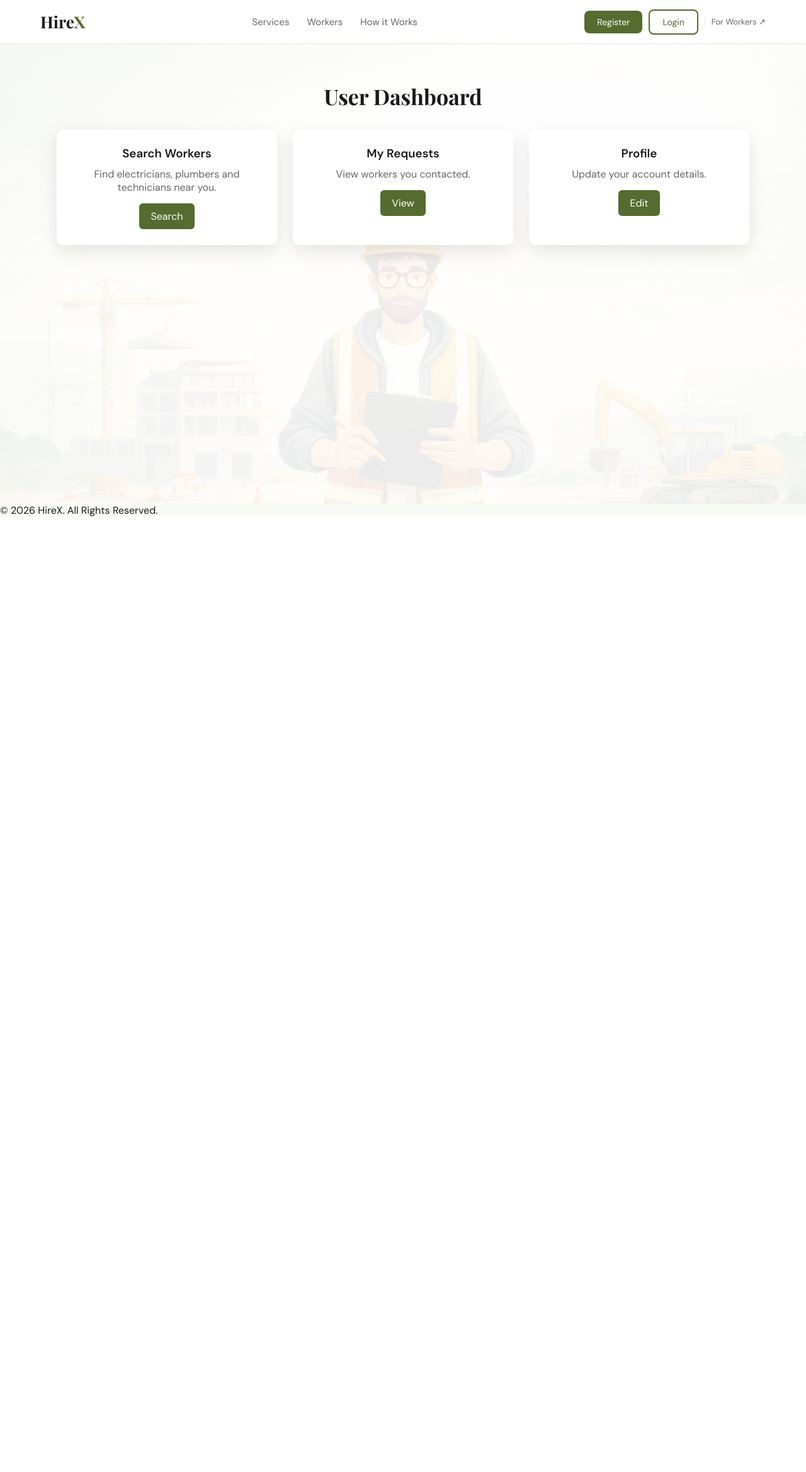
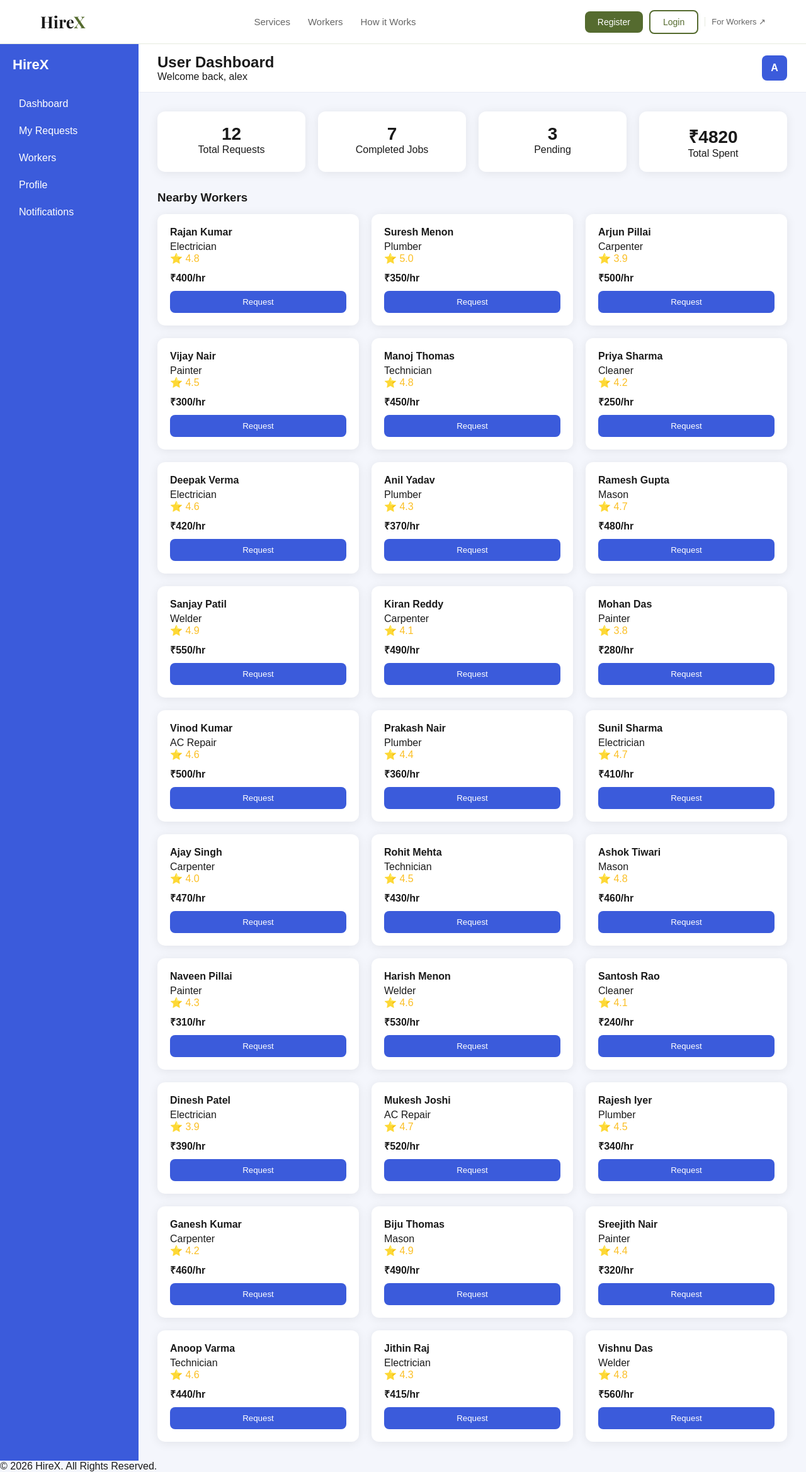
Before and after one commit to sajeerrr/Project-Hirex, a PHP site: page /user/dashboard.php in a window 1280 px wide. Shown: the whole page at 63% size. Before the commit the page ends 820 px from the top, so only its background shows below. Run offline with PHP 8.4, Linux system fonts and the light colour scheme; a user stored in the database is signed in.

Commit message:
user-dashboard setup

```diff
--- /dev/null
+++ b/assets/css/user-dashboard.css
@@ -0,0 +1,142 @@
+body{
+font-family:'Plus Jakarta Sans',sans-serif;
+background:#f4f6fc;
+margin:0;
+}
+
+/* LAYOUT */
+
+.dashboard-layout{
+display:flex;
+min-height:100vh;
+}
+
+/* SIDEBAR */
+
+.sidebar{
+width:220px;
+background:#3B5BDB;
+color:white;
+padding:20px;
+}
+
+.sidebar-logo{
+font-size:22px;
+font-weight:700;
+margin-bottom:30px;
+}
+
+.sidebar-nav a{
+display:block;
+padding:10px;
+color:white;
+text-decoration:none;
+border-radius:6px;
+margin-bottom:5px;
+}
+
+.sidebar-nav a:hover{
+background:rgba(255,255,255,0.2);
+}
+
+/* MAIN */
+
+.main{
+flex:1;
+}
+
+/* TOPBAR */
+
+.topbar{
+background:white;
+padding:15px 30px;
+display:flex;
+justify-content:space-between;
+align-items:center;
+border-bottom:1px solid #e8ebf4;
+}
+
+.avatar{
+width:40px;
+height:40px;
+background:#3B5BDB;
+color:white;
+display:flex;
+align-items:center;
+justify-content:center;
+border-radius:8px;
+font-weight:700;
+}
+
+/* BODY */
+
+.page-body{
+padding:30px;
+}
+
+/* STATS */
+
+.stat-grid{
+display:grid;
+grid-template-columns:repeat(4,1fr);
+gap:20px;
+margin-bottom:30px;
+}
+
+.stat-card{
+background:white;
+padding:20px;
+border-radius:12px;
+box-shadow:0 2px 16px rgba(0,0,0,0.08);
+text-align:center;
+}
+
+.stat-card h3{
+font-size:28px;
+}
+
+/* WORKERS */
+
+.section-title{
+margin-bottom:15px;
+}
+
+.workers-grid{
+display:grid;
+grid-template-columns:repeat(3,1fr);
+gap:20px;
+}
+
+.worker-card{
+background:white;
+padding:20px;
+border-radius:12px;
+box-shadow:0 2px 16px rgba(0,0,0,0.08);
+}
+
+.worker-card h4{
+margin-bottom:5px;
+}
+
+.rating{
+color:#FBBF24;
+}
+
+.rate{
+margin:10px 0;
+font-weight:600;
+}
+
+.hire-btn{
+width:100%;
+padding:10px;
+background:#3B5BDB;
+color:white;
+border:none;
+border-radius:8px;
+cursor:pointer;
+}
+
+.hire-btn:hover{
+background:#2f4ac7;
+}
--- a/includes/header.php
+++ b/includes/header.php
@@ -8,6 +8,7 @@
 <title>HireX - Find Skilled Workers</title>
 
 <link rel="stylesheet" href="/hirex/assets/css/styles.css">
+<link rel="stylesheet" href="/hirex/assets/css/user-dashboard.css">
 
 <link href="https://fonts.googleapis.com/css2?family=Playfair+Display:wght@700&family=DM+Sans:wght@400;500;600&display=swap" rel="stylesheet">
 
--- a/user/dashboard.php
+++ b/user/dashboard.php
@@ -1,43 +1,148 @@
 <?php
-include("../includes/header.php");
 session_start();
 
 if(!isset($_SESSION['role']) || $_SESSION['role'] != 'user'){
-header("Location:../login.php");
-exit;
+    header("Location:../login.php");
+    exit;
 }
+
+include("../includes/header.php");
+
+$userName = $_SESSION['name'] ?? 'User';
+$userInitial = strtoupper(substr($userName,0,1));
 ?>
 
-<section class="dashboard-section">
+<link rel="stylesheet" href="../assets/css/user-dashboard.css">
 
-<div class="dashboard-container">
+<div class="dashboard-layout">
 
-<h2 class="dashboard-title">User Dashboard</h2>
+<!-- SIDEBAR -->
 
-<div class="dashboard-grid">
+<aside class="sidebar">
 
-<div class="dashboard-card">
-<h3>Search Workers</h3>
-<p>Find electricians, plumbers and technicians near you.</p>
-<a href="../index.php" class="dashboard-btn">Search</a>
+<div class="sidebar-logo">Hire<span>X</span></div>
+
+<nav class="sidebar-nav">
+
+<a href="#" class="nav-item active">Dashboard</a>
+<a href="#">My Requests</a>
+<a href="#">Workers</a>
+<a href="#">Profile</a>
+<a href="#">Notifications</a>
+
+</nav>
+
+</aside>
+
+<!-- MAIN CONTENT -->
+
+<div class="main">
+
+<header class="topbar">
+
+<div>
+<h2>User Dashboard</h2>
+<p>Welcome back, <?php echo $userName; ?></p>
 </div>
 
-<div class="dashboard-card">
-<h3>My Requests</h3>
-<p>View workers you contacted.</p>
-<a href="#" class="dashboard-btn">View</a>
+<div class="avatar">
+<?php echo $userInitial; ?>
 </div>
 
-<div class="dashboard-card">
-<h3>Profile</h3>
-<p>Update your account details.</p>
-<a href="#" class="dashboard-btn">Edit</a>
+</header>
+
+<div class="page-body">
+
+<div class="stat-grid">
+
+<div class="stat-card">
+<h3>12</h3>
+<p>Total Requests</p>
+</div>
+
+<div class="stat-card">
+<h3>7</h3>
+<p>Completed Jobs</p>
+</div>
+
+<div class="stat-card">
+<h3>3</h3>
+<p>Pending</p>
+</div>
+
+<div class="stat-card">
+<h3>₹4820</h3>
+<p>Total Spent</p>
+</div>
+
+</div>
+
+<!-- WORKERS -->
+
+<h3 class="section-title">Nearby Workers</h3>
+
+<div class="workers-grid">
+
+<?php
+
+$workers = [
+    ["Rajan Kumar",    "Electrician", "4.8", "₹400/hr"],
+    ["Suresh Menon",   "Plumber",     "5.0", "₹350/hr"],
+    ["Arjun Pillai",   "Carpenter",   "3.9", "₹500/hr"],
+    ["Vijay Nair",     "Painter",     "4.5", "₹300/hr"],
+    ["Manoj Thomas",   "Technician",  "4.8", "₹450/hr"],
+    ["Priya Sharma",   "Cleaner",     "4.2", "₹250/hr"],
+    ["Deepak Verma",   "Electrician", "4.6", "₹420/hr"],
+    ["Anil Yadav",     "Plumber",     "4.3", "₹370/hr"],
+    ["Ramesh Gupta",   "Mason",       "4.7", "₹480/hr"],
+    ["Sanjay Patil",   "Welder",      "4.9", "₹550/hr"],
+    ["Kiran Reddy",    "Carpenter",   "4.1", "₹490/hr"],
+    ["Mohan Das",      "Painter",     "3.8", "₹280/hr"],
+    ["Vinod Kumar",    "AC Repair",   "4.6", "₹500/hr"],
+    ["Prakash Nair",   "Plumber",     "4.4", "₹360/hr"],
+    ["Sunil Sharma",   "Electrician", "4.7", "₹410/hr"],
+    ["Ajay Singh",     "Carpenter",   "4.0", "₹470/hr"],
+    ["Rohit Mehta",    "Technician",  "4.5", "₹430/hr"],
+    ["Ashok Tiwari",   "Mason",       "4.8", "₹460/hr"],
+    ["Naveen Pillai",  "Painter",     "4.3", "₹310/hr"],
+    ["Harish Menon",   "Welder",      "4.6", "₹530/hr"],
+    ["Santosh Rao",    "Cleaner",     "4.1", "₹240/hr"],
+    ["Dinesh Patel",   "Electrician", "3.9", "₹390/hr"],
+    ["Mukesh Joshi",   "AC Repair",   "4.7", "₹520/hr"],
+    ["Rajesh Iyer",    "Plumber",     "4.5", "₹340/hr"],
+    ["Ganesh Kumar",   "Carpenter",   "4.2", "₹460/hr"],
+    ["Biju Thomas",    "Mason",       "4.9", "₹490/hr"],
+    ["Sreejith Nair",  "Painter",     "4.4", "₹320/hr"],
+    ["Anoop Varma",    "Technician",  "4.6", "₹440/hr"],
+    ["Jithin Raj",     "Electrician", "4.3", "₹415/hr"],
+    ["Vishnu Das",     "Welder",      "4.8", "₹560/hr"],
+];
+
+foreach($workers as $w){
+
+?>
+
+<div class="worker-card">
+
+<h4><?php echo $w[0]; ?></h4>
+<p><?php echo $w[1]; ?></p>
+
+<div class="rating">⭐ <?php echo $w[2]; ?></div>
+
+<div class="rate"><?php echo $w[3]; ?></div>
+
+<button class="hire-btn">Request</button>
+
+</div>
+
+<?php } ?>
+
 </div>
 
 </div>
 
 </div>
 
-</section>
+</div>
 
 <?php include("../includes/footer.php"); ?>
```
